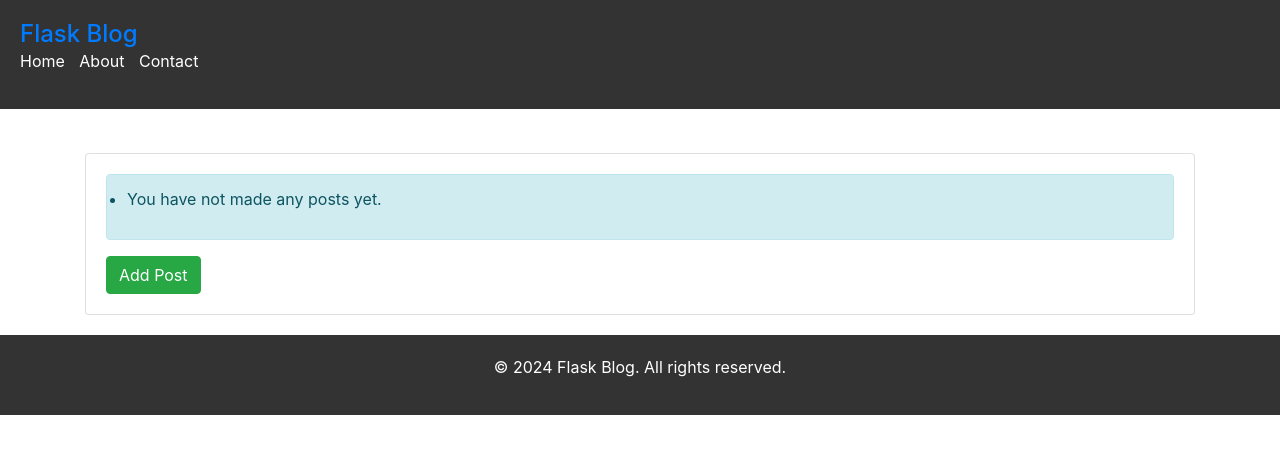
After one commit to Herriot65/Digitial-Signature-Project, a Flask app: page /post/posts in a window 1280 px wide. The commit adds this page. Shown: the top 454 px of the page. Run offline with Flask 3, Linux system fonts and the light colour scheme; the visitor is signed in with stand-in values (Sample User, id 1); data that the repository does not hold is empty; some libraries are stand-ins or nearby versions.

Commit message:
added CRUD for post

```diff
--- a/app.py
+++ b/app.py
@@ -1,7 +1,6 @@
 from flask import Flask,render_template
 from models.user import User
 from models.post import Post
-from models.category import Category
 from config import ConfigClass
 from extensions import mail,login_manager,db
 from flask_migrate import Migrate
@@ -27,9 +26,11 @@ db.init_app(app)
 migrate=Migrate(app,db)
 
 from apps.routes import user
+from apps.posts.routes import post
 
 @app.route('/')
 def home():
     return render_template('index.html')
 
 app.register_blueprint(user)
+app.register_blueprint(post)
--- /dev/null
+++ b/apps/posts/routes.py
@@ -0,0 +1,85 @@
+from flask import Blueprint,request,render_template, redirect,flash,url_for
+from models.user import User
+from models.post import Post
+from datetime import datetime
+from forms.forms import CreatePostForm,EditPostForm
+from flask_login import login_required,current_user
+import secrets
+from extensions import db
+
+post=Blueprint('posts',__name__,url_prefix='/post')
+
+@login_required
+@post.route('/create_post', methods=['GET', 'POST'])
+def create_post():
+    form=CreatePostForm()
+    if form.validate_on_submit():
+        title=form.title.data
+        content=form.content.data
+        author_id=current_user.id
+
+        while True:
+            token = secrets.token_urlsafe(32)
+            if not Post.query.filter_by(token=token).first():
+                break
+
+        new_post=Post(title=title,content=content,author_id=author_id,created_at=datetime.now(),token=token)
+        db.session.add(new_post)
+        db.session.commit()
+        flash("Your post has been successfully created")
+        return redirect(url_for('posts.list_posts'))
+    return render_template('create_post.html',form=form)
+
+@post.route('/posts')
+@login_required
+def list_posts():
+    posts = Post.query.all()
+    if not posts:
+        flash("You have not made any posts yet.")
+    return render_template('posts_list.html', posts=posts)
+
+@login_required
+@post.route('/posts/<string:post_token>/edit', methods=['GET', 'POST'])
+def edit_post(post_token):
+    form = EditPostForm()
+    post = Post.query.filter_by(token=post_token).first()
+
+    if post:
+        if form.validate_on_submit():
+            post.title = form.title.data
+            post.content = form.content.data
+            db.session.commit()
+            return redirect(url_for('posts.list_posts'))
+        else:
+            flash('Post not found')
+
+    return render_template('edit_post.html', form=form,post=post)
+
+
+@login_required
+@post.route('/posts/<string:post_token>/delete_post', methods=['POST'])
+def delete_post(post_token):
+    post = Post.query.filter_by(token=post_token).first()
+
+    if not post:
+        flash("The post you want to delete does not exist")
+        return redirect(url_for('posts.list_posts'))
+    else:
+        return redirect(url_for('posts.confirm_post_deletion', post_token=post_token))
+
+
+@login_required
+@post.route('/confirm_post_deletion/<string:post_token>', methods=['GET', 'POST'])
+def confirm_post_deletion(post_token):
+    post = Post.query.filter_by(token=post_token).first()
+
+    if not post:
+        flash("The post you want to delete does not exist")
+        return redirect(url_for('posts.list_posts'))
+
+    if request.method == 'POST':
+        db.session.delete(post)
+        db.session.commit()
+        return redirect(url_for('posts.list_posts'))
+
+    return render_template('delete_post.html', post=post)
--- a/apps/routes.py
+++ b/apps/routes.py
@@ -11,11 +11,8 @@ from flask_mail import Message
 from flask_login import login_user,logout_user,current_user,login_required
 from functools import wraps
 from flask import Flask, render_template, request, redirect, url_for, flash
-from .forms import *
+from forms.forms import *
 from config import ConfigClass
-from cryptography.fernet import Fernet
-import os
-import rsa
 
 user=Blueprint('user', __name__, url_prefix='/user')
 
@@ -44,7 +41,6 @@ def register():
         password = form.password.data
 
         if not user_email_exist(email):
-
             password_hashed=bcrypt.generate_password_hash(password)
             new_user=User(username=username,email=email,password_hashed=password_hashed,created_at=datetime.now())
             db.session.add(new_user)
--- a/config.py
+++ b/config.py
@@ -5,7 +5,7 @@ import os
 
 ## @brief Configuration of the mysql database and parameters for sending email.
 class ConfigClass:
-    SQLALCHEMY_DATABASE_URI='mysql://root:0000@localhost/blog_database'
+    SQLALCHEMY_DATABASE_URI='mysql://user:yourmp@localhost/database_name'
     SECRET_KEY=os.environ.get('SECRET_KEY') or 'password'
     SQLALCHEMY_TRACK_MODIFICATIONS=True
 
@@ -13,6 +13,6 @@ class ConfigClass:
     MAIL_PORT=465
     MAIL_USE_SSL=True
     MAIL_USE_TLS=False
-    MAIL_USERNAME='herriotdagoudi@gmail.com'
-    MAIL_PASSWORD='arzr gkpm nbuj fnzt'
+    MAIL_USERNAME='yourmail@gmail.com'
+    MAIL_PASSWORD='yourappspassword'
     MAIL_DEBUG=False
--- a/models/category.py
+++ /dev/null
@@ -1,6 +0,0 @@
-from extensions import db
-
-class Category(db.Model):
-    id = db.Column(db.Integer, primary_key=True)
-    name = db.Column(db.String(50), unique=True, nullable=False)
-    #description = db.Column(db.Text)
--- a/templates/base.html
+++ b/templates/base.html
@@ -5,14 +5,21 @@
     <meta name="viewport" content="width=device-width, initial-scale=1.0">
     <title>{% block title %}Flask Blog{% endblock %}</title>
     <link rel="stylesheet" href="../static/styles.css">
+    <script src="https://ajax.googleapis.com/ajax/libs/jquery/3.4.1/jquery.min.js"></script>
+
+    <!-- Bootstrap -->
+    <link rel="stylesheet" type="text/css" href="https://stackpath.bootstrapcdn.com/bootstrap/4.3.1/css/bootstrap.min.css">
+    <script type = "text/javascript"  src="https://cdnjs.cloudflare.com/ajax/libs/popper.js/1.12.9/umd/popper.min.js"></script>
+    <script type = "text/javascript" src="https://stackpath.bootstrapcdn.com/bootstrap/4.3.1/js/bootstrap.min.js"></script>
+    <script type = "text/javascript"  src="https://stackpath.bootstrapcdn.com/bootstrap/4.3.1/js/bootstrap.bundle.min.js"></script>
 </head>
 <body>
 
 <header>
-    <h1><a href="#">Flask Blog</a></h1>
+    <h1><a href="{{url_for('home')}}">Flask Blog</a></h1>
     <nav>
         <ul>
-            <li><a href="#">Home</a></li>
+            <li><a href="{{url_for('home')}}">Home</a></li>
             <li><a href="#">About</a></li>
             <li><a href="#">Contact</a></li>
 
--- a/templates/dashboard.html
+++ b/templates/dashboard.html
@@ -8,5 +8,7 @@
         <li>Email: {{ current_user.email }}</li>
     </ul>
 
+    <a href="{{url_for('posts.create_post')}}">Create_post</a>
+    <a href="{{url_for('posts.list_posts')}}">See list post</a>
     <a href="{{ url_for('user.logout') }}">Logout</a>
 {% endblock %}
--- a/templates/index.html
+++ b/templates/index.html
@@ -15,6 +15,7 @@
     </ul>
 
     <h3>Get Started Today:</h3>
-    <p>Ready to start sharing your thoughts with the world? Sign up for an account and begin your blogging journey with Flask Blog today!</p>
+    <p>Ready to start sharing your thoughts with the world? <a href="{{url_for('user.register')}}">Sign up</a> for an account or
+        <a href="{{url_for('user.login')}}">Log in</a> and begin your blogging journey with Flask Blog today!</p>
 </section>
 {% endblock %}
--- /dev/null
+++ b/templates/posts_list.html
@@ -0,0 +1,44 @@
+{% extends "base.html" %}
+
+{% block content %}
+<div class="container">
+  <div class="row">
+    <div class="col">
+      <div class="card mt-4">
+        <div class="card-body">
+          {% with messages = get_flashed_messages() %}
+            {% if messages %}
+              <div class="alert alert-info" role="alert">
+                <ul>
+                  {% for message in messages %}
+                    <li>{{ message }}</li>
+                  {% endfor %}
+                </ul>
+              </div>
+            {% endif %}
+          {% endwith %}
+          <a class="btn btn-success" href="{{ url_for('posts.create_post') }}">Add Post</a>
+          {% for post in posts %}
+          <div class="card mt-3">
+            <div class="card-header">
+              <div class="row">
+                <div class="col"><strong>{{ post.title }}</strong></div>
+                <div class="col text-right">
+                  <a class="btn btn-primary" href="{{ url_for('posts.edit_post', post_token=post.token) }}">Edit</a>
+                  <form method="post" action="{{ url_for('posts.delete_post', post_token=post.token) }}" style="display: inline;">
+                    <button type="submit" class="btn btn-danger">Delete</button>
+                  </form>
+                </div>
+              </div>
+            </div>
+            <div class="card-body">
+                {{ post.content }}
+              </div>
+          </div>
+          {% endfor %}
+        </div>
+      </div>
+    </div>
+  </div>
+</div>
+{% endblock %}
```
Also changed, not shown: forms/forms.py (renamed from apps/forms.py, +7 -9 lines), migrations/versions/454fa1196d6a_token_field_added_to_post_model_et_.py (added, +51 -0 lines), models/post.py (+6 -1 lines), templates/create_post.html (added, +25 -0 lines), templates/delete_post.html (added, +24 -0 lines), templates/edit_post.html (added, +34 -0 lines).
